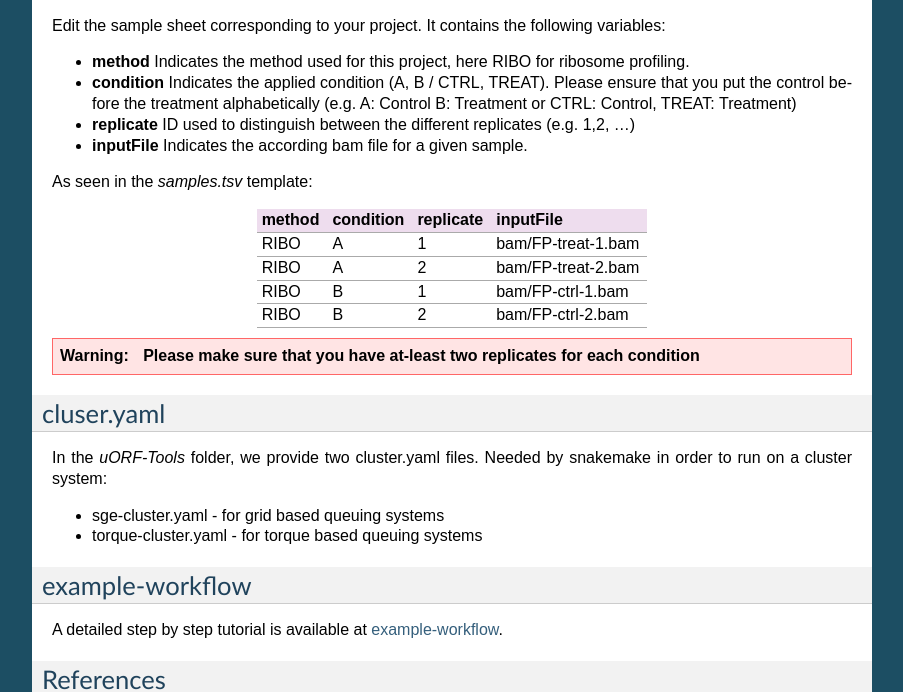
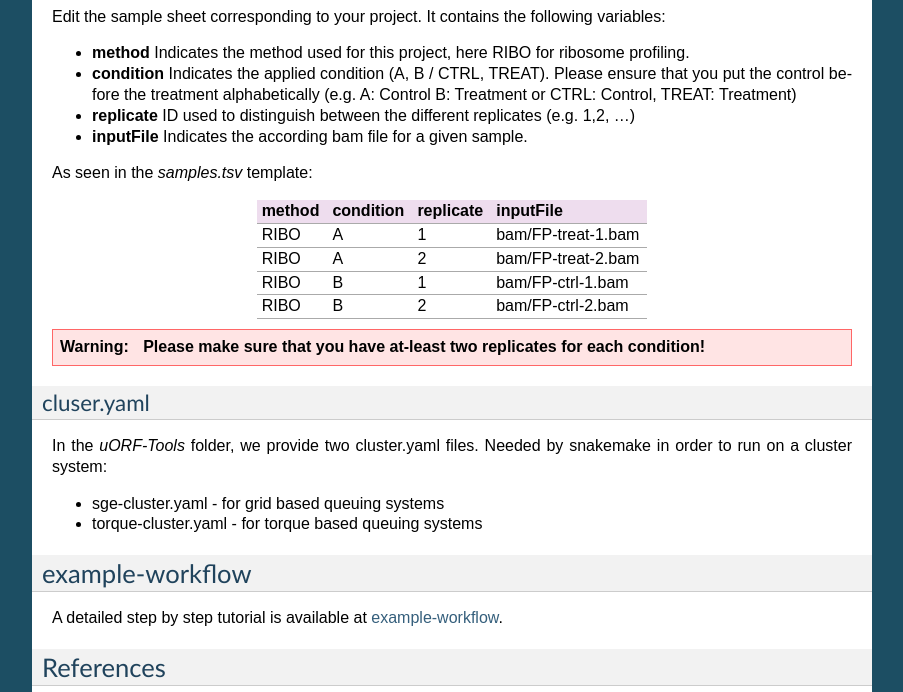
Before and after one commit to RickGelhausen/uORF-Tools_ReadTheDocs, a Sphinx documentation site: the page built from docs/source/overview.rst, in a window 1280 px wide and 900 px high, scrolled down 4239 px, cut to the strip 0-692 px from the top of the window. Shown: the whole strip, without its empty margins (198-1101 px from the left). Built offline with Sphinx 7.4.7, drawn with Linux system fonts in a browser that asks for light colours; cross-references to code outside the pages are shown as plain code.

Commit message:
minor changes

```diff
--- a/docs/source/overview.rst
+++ b/docs/source/overview.rst
@@ -136,7 +136,7 @@
 Several input files are required in order to run our workflow, a genome sequence (.fa), an annotation file (.gtf) and the bam files (.fastq).
 
 genome.fa and annotation.gtf
-============================
+****************************
 
 We recommend retrieving both the genome and the annotation files for mouse and human from `GENCODE <https://www.gencodegenes.org/releases/current.html>`_ :cite:`Gencode` and for other species from `Ensembl Genomes <http://ensemblgenomes.org/>`_ :cite:`Ensembl:2018`.
 
@@ -144,7 +144,7 @@
 
 
 input .bam files
-================
+****************
 
 These are the input files provided by you (the user).
 Please ensure that you move all input .bam files into a folder called *bam*:
@@ -156,7 +156,7 @@
 
 
 sample sheet and configuration file
-===================================
+***********************************
 
 In order to run the *uORF-Tools", you have to provide a sample sheet and a configuration file.
 There are templates for both files available in the *uORF-Tools* folder.
@@ -198,10 +198,10 @@
 | RIBO   |  B        | 2         | bam/FP-ctrl-2.bam  |
 +--------+-----------+-----------+--------------------+
 
-.. warning:: **Please make sure that you have at-least two replicates for each condition**
+.. warning:: **Please make sure that you have at-least two replicates for each condition!**
 
 cluser.yaml
-===========
+***********
 
 In the *uORF-Tools* folder, we provide two cluster.yaml files. Needed by snakemake in order to run on a cluster system:
 
```
